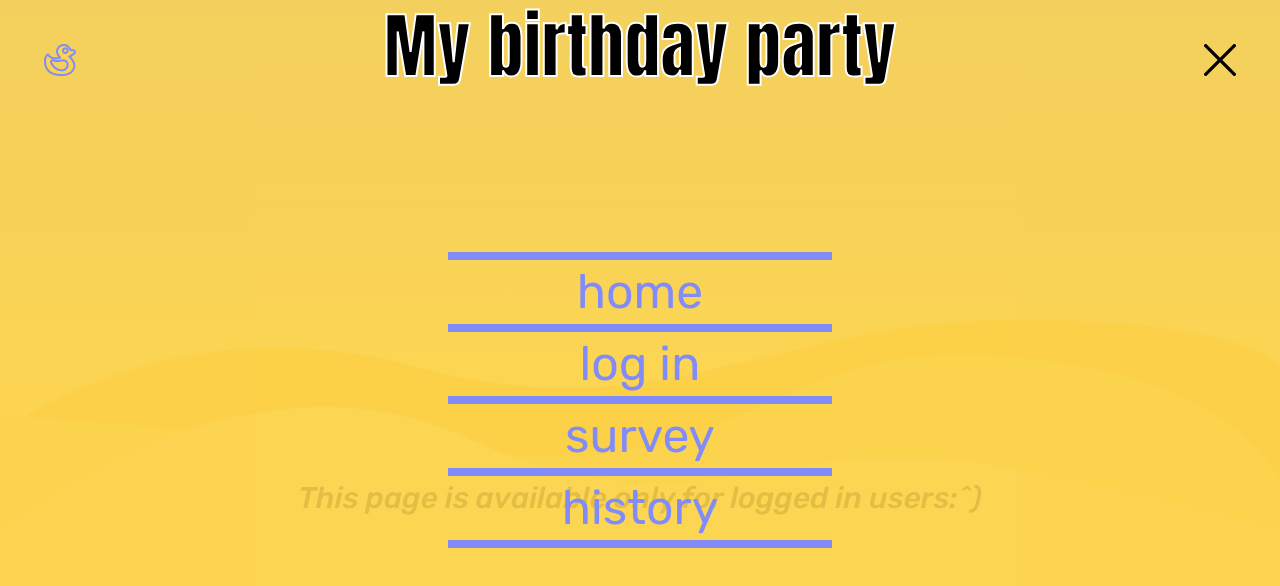
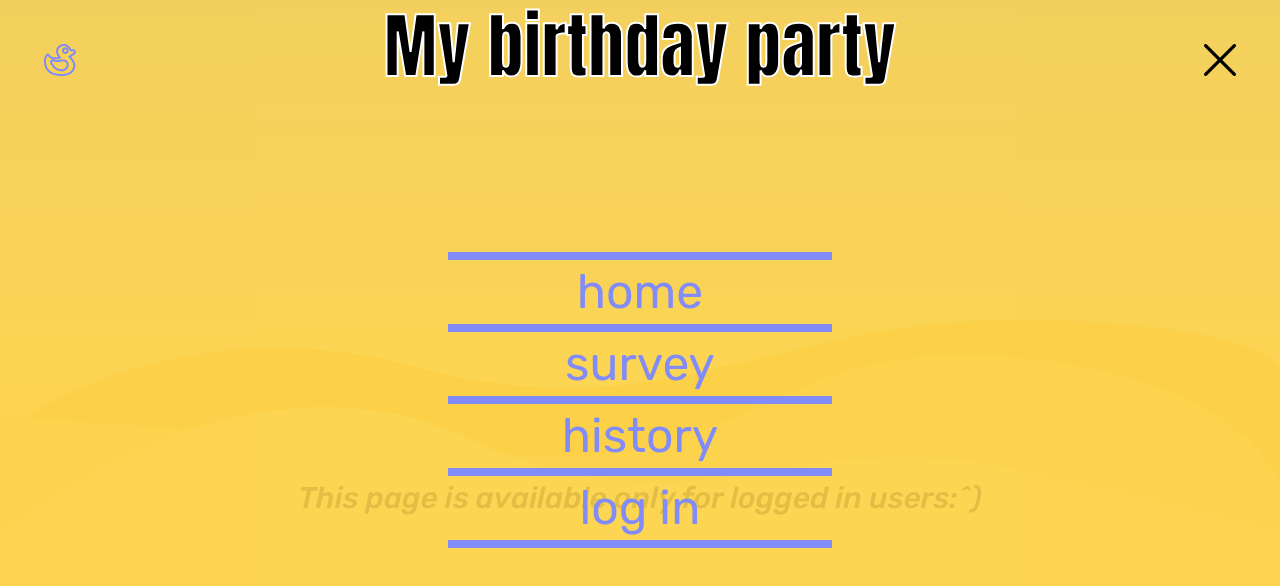
Before and after one commit to philanton/mybirthdaysite-react, a Next.js app: page / in a window 1280 px wide. Both pictures are taken after a click on the picture 1219 px from the left and 68 px from the top of the page. Shown: the top 586 px of the page. Built offline with nearby package versions, Linux system fonts and the light colour scheme.

Commit message:
routing principle changed

```diff
--- a/components/header.tsx
+++ b/components/header.tsx
@@ -1,8 +1,9 @@
 import { useState } from 'react'
 import Link from 'next/link'
 import Image from 'next/image'
+import { PathFirewall } from '../pages/_app';
 
-export default function Header(props: {loggedIn: boolean}) {
+export default function Header(props: {menuPathes: PathFirewall[]}) {
   const [menuOpened, setMenuOpened] = useState(false);
 
   const handleClick: () => void = () => setMenuOpened(!menuOpened);
@@ -43,29 +44,19 @@ export default function Header(props: {loggedIn: boolean}) {
           />
         </div>
       </header>
-      <Menu menuOpened={menuOpened} loggedIn={props.loggedIn} itemClickHandler={handleClick}/>
+      <div className={menuOpened ? "menu" : "hidden"}>
+        <div>
+          {props.menuPathes.map(data => (
+            <MenuItem
+              path={data.path}
+              name={data.name}
+              handleClick={handleClick}
+              key={data.path}
+            />
+          ))}
+        </div>
+      </div>
     </>
-  );
-}
-
-function Menu(props: {
-  menuOpened: boolean,
-  loggedIn: boolean,
-  itemClickHandler: () => void
-}) {
-  return (
-    <div className={props.menuOpened ? "menu" : "hidden"}>
-      <div>
-        <MenuItem path="/" name="home"  handleClick={props.itemClickHandler} />
-        {!props.loggedIn ? (
-          <MenuItem path="/login" name="log in"  handleClick={props.itemClickHandler} />
-        ) : (
-          <MenuItem path="/forecast" name="weather"  handleClick={props.itemClickHandler} />
-        )}
-          <MenuItem path="/survey" name="survey"  handleClick={props.itemClickHandler} />
-          <MenuItem path="/history" name="history"  handleClick={props.itemClickHandler} />
-      </div>
-    </div>
   );
 }
 
--- a/package.json
+++ b/package.json
@@ -6,6 +6,8 @@
     "start": "next start"
   },
   "dependencies": {
+    "@supabase/supabase-js": "^1.22.4",
+    "@supabase/ui": "^0.34.2",
     "next": "latest",
     "react": "^17.0.2",
     "react-dom": "^17.0.2",
--- a/pages/_app.tsx
+++ b/pages/_app.tsx
@@ -3,8 +3,51 @@ import React, { useState, useEffect } from 'react'
 import Head from 'next/head'
 import Header from '../components/header'
 
+export interface PathFirewall {
+  path: string;
+  wall_level: 0 /* only public */ | 1 /* only private */ | -1 /* both */;
+  name?: string;
+}
+
 export default function MyApp({ Component, router, pageProps }) {
   const [loggedIn, setLoggedIn] = useState(false);
+  const [menuPathes, setMenuPathes] = useState([] as PathFirewall[]);
+
+  const pathFirewalls: PathFirewall[] = [
+    {
+      path: '/welcome',
+      wall_level: -1,
+    },
+    {
+      path: '/',
+      wall_level: -1,
+      name: 'home',
+    },
+    {
+      path: '/survey',
+      wall_level: -1,
+      name: 'survey',
+    },
+    {
+      path: '/survey-home',
+      wall_level: -1,
+    },
+    {
+      path: '/history',
+      wall_level: -1,
+      name: 'history',
+    },
+    {
+      path: '/login',
+      wall_level: 0,
+      name: 'log in',
+    },
+    {
+      path: '/forecast',
+      wall_level: 1,
+      name: 'weather',
+    }
+  ]
 
   const current_path = router.asPath;
   const withHeader = !(current_path === '/welcome' || current_path === '/survey-home');
@@ -13,9 +56,15 @@ export default function MyApp({ Component, router, pageProps }) {
     const _loggedIn = !!(localStorage.getItem('email') && localStorage.getItem('password'));
     setLoggedIn(_loggedIn);
 
-    if (_loggedIn && router.asPath === '/login' || !_loggedIn && router.asPath === '/forecast') {
+    const pathFirewall: PathFirewall = pathFirewalls.filter(data => data.path === router.asPath)[0];
+    if (!(pathFirewall.wall_level !== +!_loggedIn)) {
       router.replace('/');
     }
+
+    const _menuPathes: PathFirewall[] = pathFirewalls.filter(data => {
+      return data.wall_level !== +!_loggedIn && typeof data.name !== 'undefined'
+    });
+    setMenuPathes(_menuPathes);
   }, [router.asPath]);
 
   return (
@@ -24,7 +73,7 @@ export default function MyApp({ Component, router, pageProps }) {
         <title>My Birthday Party</title>
         <link rel="icon" href="/favicon.ico" />
       </Head>
-      {withHeader && <Header loggedIn={loggedIn} />}
+      {withHeader && <Header menuPathes={menuPathes} />}
       <Component {...pageProps} loggedIn={loggedIn}/>
     </>
   )
```
Also changed, not shown: 2 other files (tests, documents, lock files or other folders).
